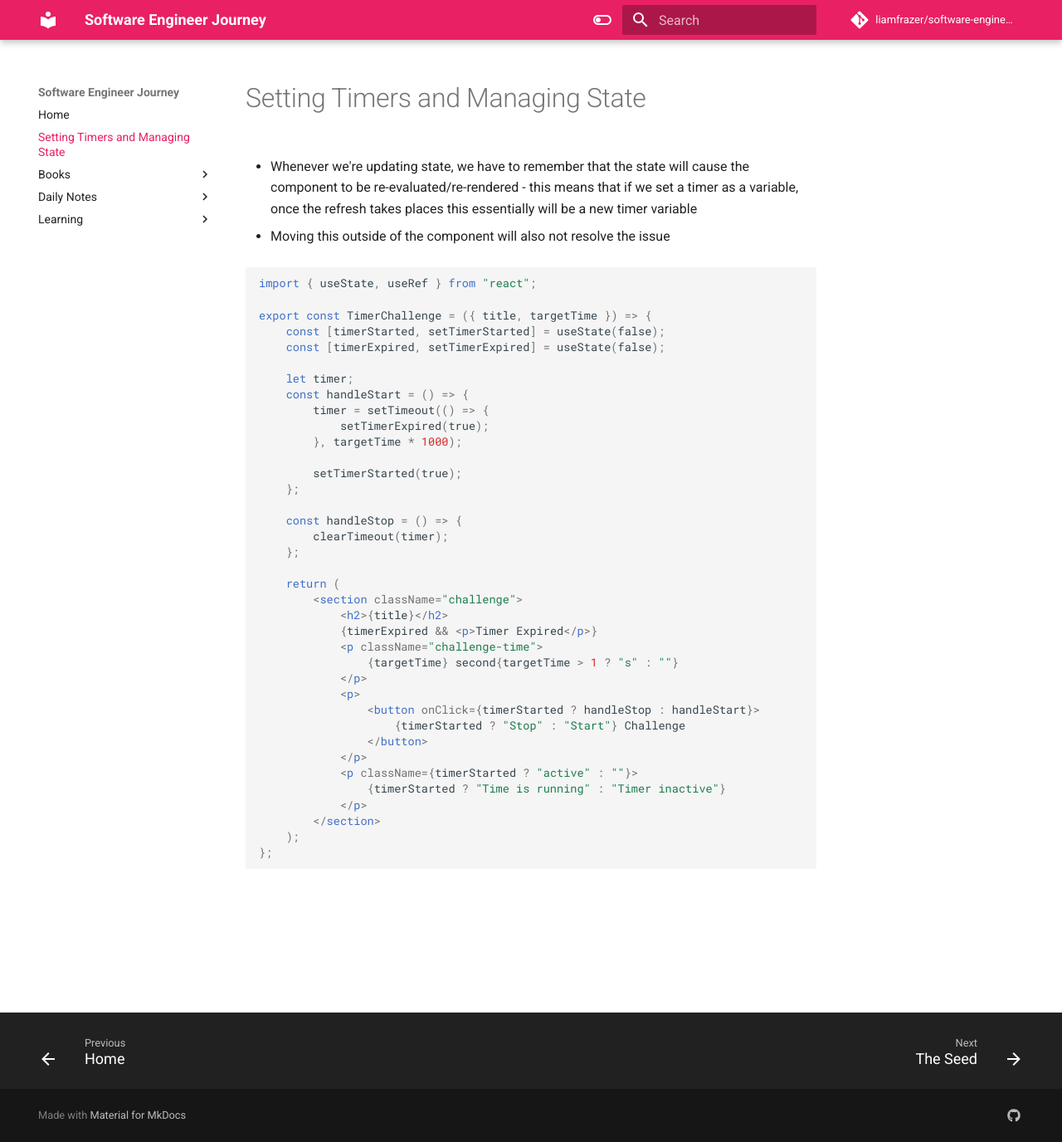
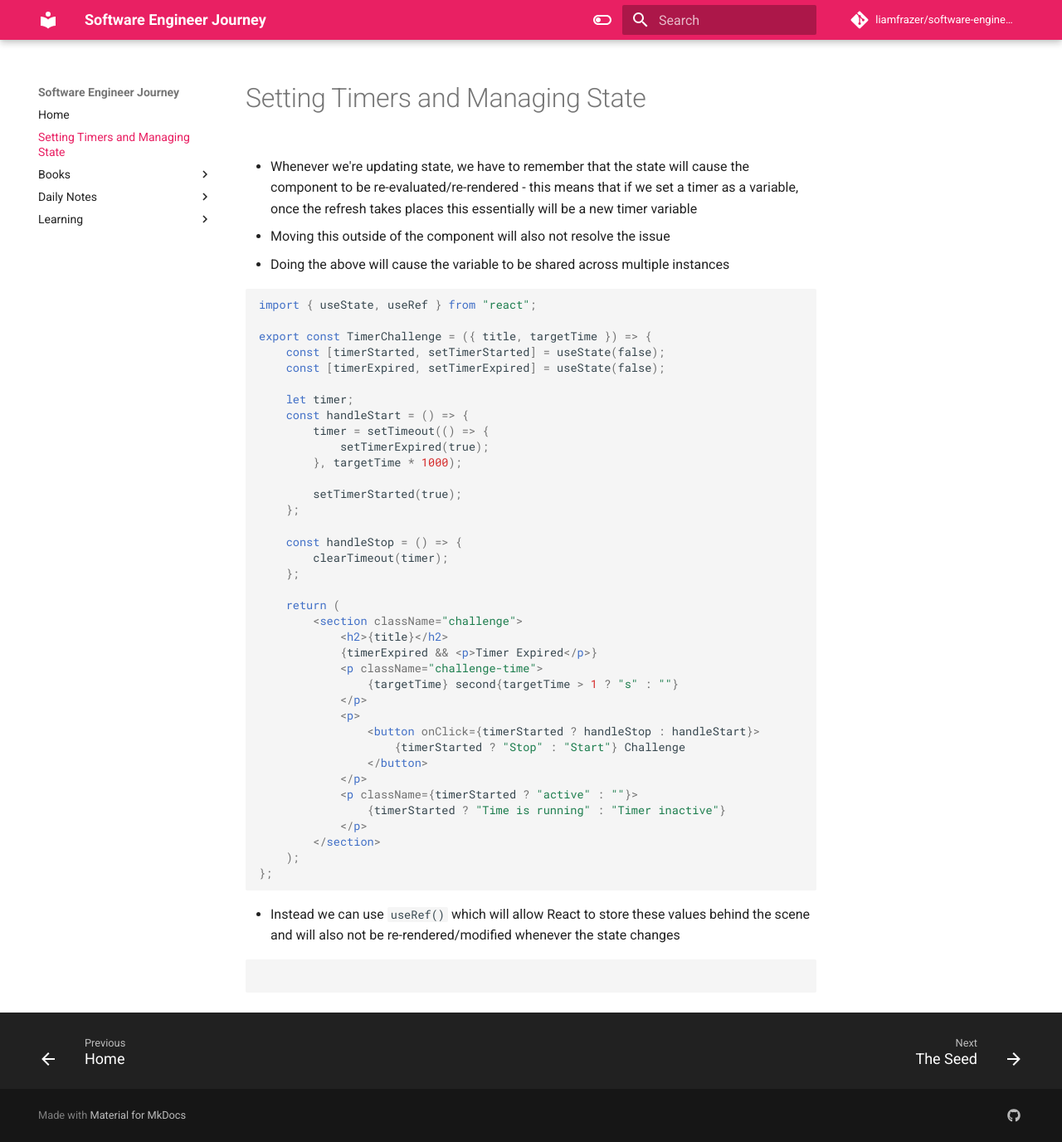
Before and after one commit to liamfrazer/software-engineer-journey, an MkDocs documentation site: the page built from docs/Setting Timers and Managing State.md, in a window 1280 px wide and 1376 px high. Shown: the whole window at 83% size. Built offline with MkDocs 1.6.1 and Material for MkDocs 9.7.7, drawn with Linux system fonts in a browser that asks for light colours; comment, search, counter and statistics services are not loaded.

Commit message:
vault backup: 2023-12-29 14:28:45

````diff
--- a/docs/Setting Timers and Managing State.md
+++ b/docs/Setting Timers and Managing State.md
@@ -9,6 +9,7 @@ tags:
 * Whenever we're updating state, we have to remember that the state will cause the component to be re-evaluated/re-rendered - this means that if we set a timer as a variable, once the refresh takes places this essentially will be a new timer variable
 
 * Moving this outside of the component will also not resolve the issue
+* Doing the above will cause the variable to be shared across multiple instances
 
 
 ```jsx
@@ -51,3 +52,10 @@ export const TimerChallenge = ({ title, targetTime }) => {
 };
 
 ```
+
+* Instead we can use `useRef()` which will allow React to store these values behind the scene and will also not be re-rendered/modified whenever the state changes
+
+
+```jsx
+
+```
````
